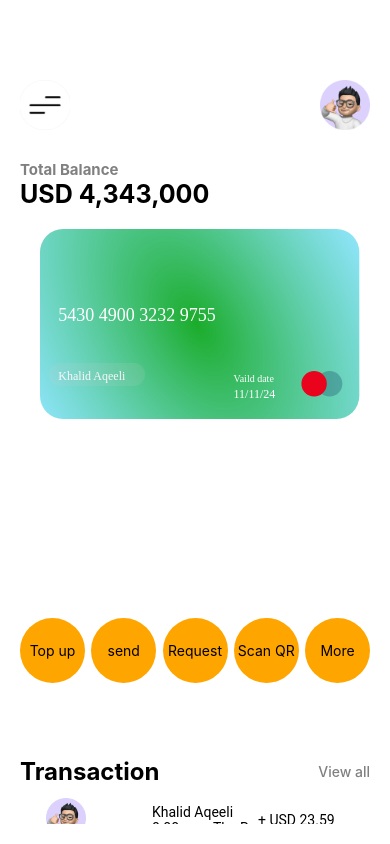
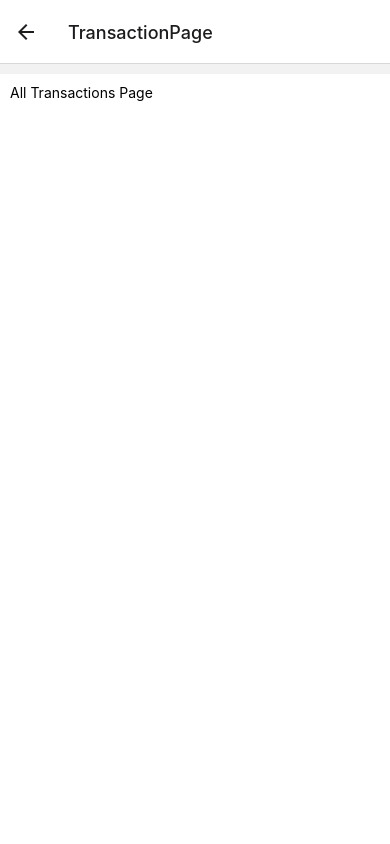
Before and after one commit to aqeelikh/Omega, a React Native app: screen /TransactionPage in a window 390 px wide. Built offline with nearby package versions, Linux system fonts and the light colour scheme.

Commit message:
navigate by using useNavigation hook

```diff
--- a/App.tsx
+++ b/App.tsx
@@ -1,13 +1,24 @@
-import { StatusBar } from 'expo-status-bar';
-import {View, Text, StyleSheet, TouchableOpacity} from 'react-native';
-import HomePage from './screens/HomePage'
+import { View, Text, StyleSheet, TouchableOpacity } from 'react-native';
+import HomeScreen from './screens/HomeScreen';
+import TransactionsScreen from './screens/TransactionsPage'
+import { NavigationContainer } from '@react-navigation/native';
+import { createNativeStackNavigator } from '@react-navigation/native-stack';
+
+
 export default function App() {
+  const Stack = createNativeStackNavigator();
+
 
   return (
-    <View style={styles.container}>
-      <StatusBar style="auto" />
-      <HomePage />
-    </View>
+    <NavigationContainer>
+    <Stack.Navigator>
+      <Stack.Screen name="Home" component={HomeScreen} />
+      <Stack.Screen
+      name="TransactionPage"
+      component={TransactionsScreen}
+      />
+    </Stack.Navigator>
+    </NavigationContainer>
   );
 }
 
--- a/components/Transaction/index.tsx
+++ b/components/Transaction/index.tsx
@@ -1,8 +1,13 @@
-import React from "react";
-import { Text, View, TouchableOpacity } from "react-native";
+import Reac from "react";
+import { Text, View, Alert, TouchableOpacity } from "react-native";
 import TransactionTable from "../TransactionTable";
+import { useNavigation } from '@react-navigation/native';
+
 
 const Transaction = () => {
+
+  const navigation = useNavigation();
+
   return (
     <View
       style={{
@@ -26,7 +31,9 @@ const Transaction = () => {
         >
           Transaction
         </Text>
-        <TouchableOpacity>
+        <TouchableOpacity
+          onPress={() => navigation.navigate('TransactionPage')}
+        >
           <Text
             style={{
               fontSize: 14,
--- a/screens/HomePage/index.tsx
+++ b/screens/HomeScreen/index.tsx
@@ -7,16 +7,20 @@ import {
   ScrollView,
   Image,
 } from "react-native";
+import { StatusBar } from 'expo-status-bar';
 import Transaction from "../../components/Transaction";
 import CardList from "../../components/CardList";
-const HomePage = () => {
+
+const HomeScreen = (navigation: any) => {
   const buttonClickedHandler = () => {
     console.log("You have been clicked a button!");
     // do something
   };
 
   return (
+
     <View style={styles.container}>
+      <StatusBar style="auto" />
       <View style={styles.pageHeader}>
         <TouchableOpacity onPress={buttonClickedHandler}>
           <Image
@@ -69,7 +73,7 @@ const HomePage = () => {
             <Text>More</Text>
           </TouchableOpacity>
         </View>
-        <Transaction />
+        <Transaction navigation={navigation}/>
       </ScrollView>
     </View>
   );
@@ -122,4 +126,4 @@ const styles = StyleSheet.create({
   },
 });
 
-export default HomePage;
+export default HomeScreen;
--- /dev/null
+++ b/screens/TransactionsPage/index.tsx
@@ -0,0 +1,23 @@
+import { StatusBar } from 'expo-status-bar';
+import {View, Text, StyleSheet, TouchableOpacity} from 'react-native';
+import HomePage from '../HomeScreen';
+
+export default function TransactionsScreen() {
+
+  return (
+    <View style={styles.container}>
+      <StatusBar style="auto" />
+      <Text>All Transactions Page</Text>
+    </View>
+  );
+}
+
+// Styles
+const styles = StyleSheet.create({
+  container: {
+    flex: 1,
+    backgroundColor: '#fff',
+    padding: 10,
+    marginTop: 10,
+  }
+});
```
Also changed, not shown: package.json (+9 -2 lines), 1 other file (tests, documents, lock files or other folders).
